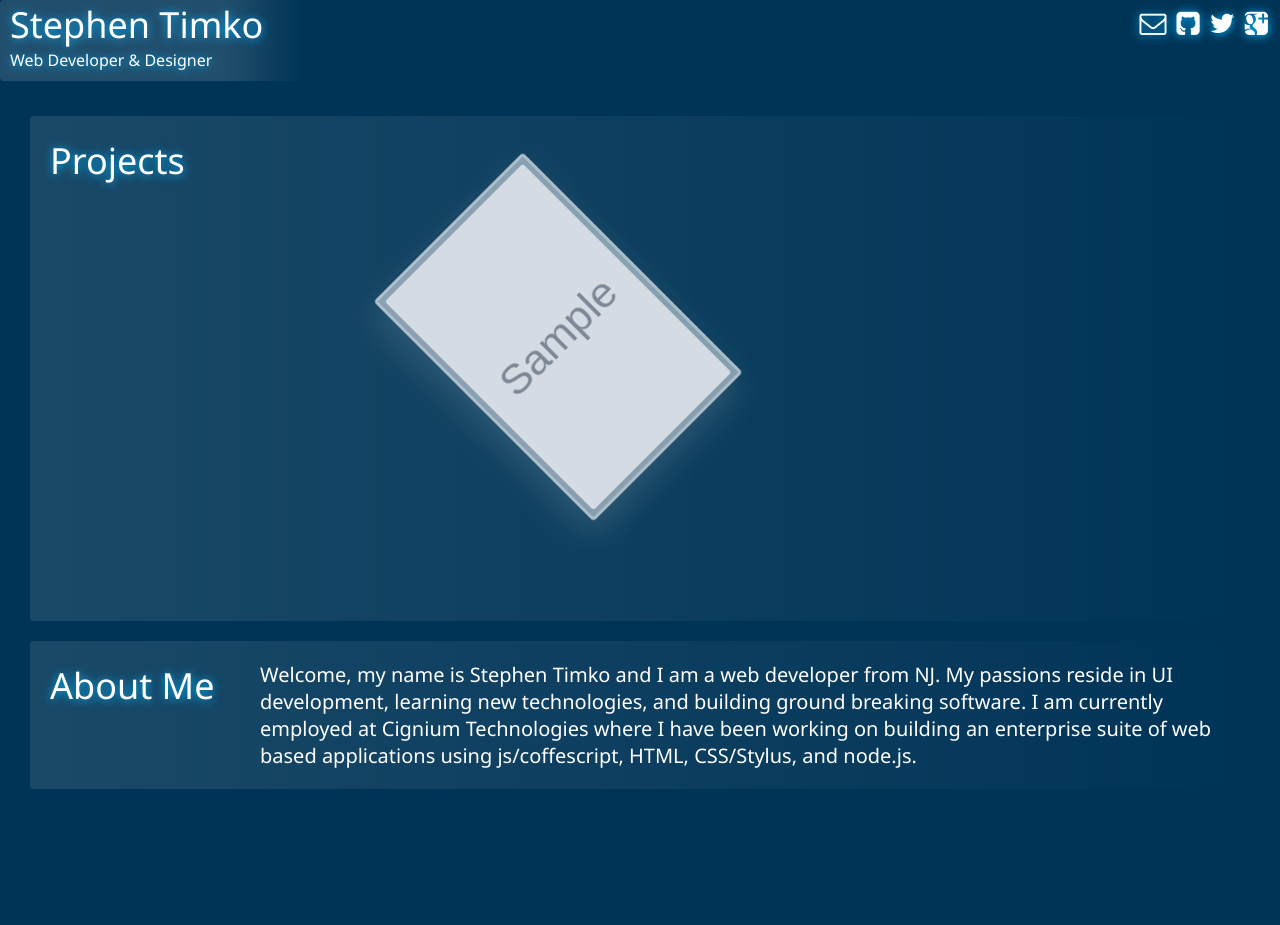
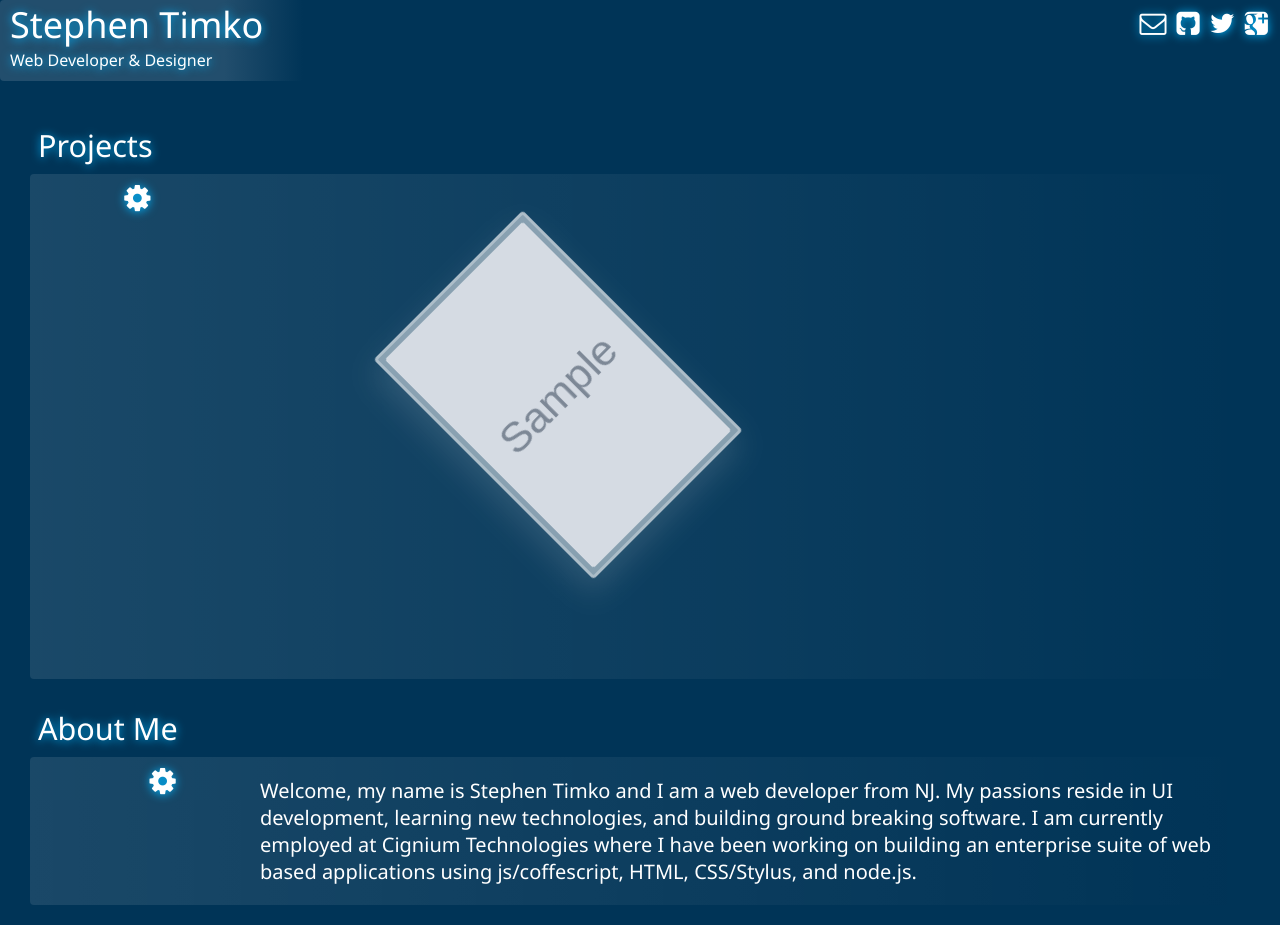
Before and after one commit to stimko/stephentimko, a Node server app: page / in a window 1280 px wide. Before the commit the page ends 789 px from the top, so only its background shows below. Run offline with Node 20, Linux system fonts and the light colour scheme; tables that the repository leaves empty hold one stand-in row (values such as "Sample post"); grey boxes marked "Sample" are stand-in pictures; some libraries are stand-ins or nearby versions.

Commit message:
pollution global

```diff
--- a/public/stylesheets/style.css
+++ b/public/stylesheets/style.css
@@ -4,7 +4,7 @@ ol,ul{list-style:none}
 table{border-collapse:separate;border-spacing:0;vertical-align:middle}
 caption,th,td{text-align:left;font-weight:normal;vertical-align:middle}
 a img{border:none}
-html,body{height:100%;color:#fff;position:relative;font:18px 'Segoe UI',serif;background:#003457;-webkit-perspective:1600;-moz-perspective:1600;-ms-perspective:1600;perspective:1600}
+html,body{height:100%;color:#fff;font:18px 'Segoe UI',serif;background:#003457;-webkit-perspective:1600;-moz-perspective:1600;-ms-perspective:1600;perspective:1600}
 body{overflow-x:hidden}
 .section{-webkit-border-radius:4px;border-radius:4px;margin-bottom:20px;background:-webkit-gradient(linear, left top, right top, color-stop(0, rgba(255,255,255,0.1)), color-stop(1, rgba(255,255,255,0)));background:-webkit-linear-gradient(left, rgba(255,255,255,0.1) 0%, rgba(255,255,255,0) 100%);background:-moz-linear-gradient(left, rgba(255,255,255,0.1) 0%, rgba(255,255,255,0) 100%);background:-o-linear-gradient(left, rgba(255,255,255,0.1) 0%, rgba(255,255,255,0) 100%);background:-ms-linear-gradient(left, rgba(255,255,255,0.1) 0%, rgba(255,255,255,0) 100%);background:linear-gradient(left, rgba(255,255,255,0.1) 0%, rgba(255,255,255,0) 100%)}
 .content{overflow-x:hidden;padding:116px 30px 0 30px}
@@ -13,7 +13,8 @@ body{overflow-x:hidden}
 #about{font-size:20px;padding:20px 20px 20px 230px}
 h1{color:#fff;font-size:2em}
 ul li{list-style-type:none}
-.section-header{padding:20px;float:left;font-size:2em;text-shadow:0 1px 10px #00b7ff}
+.section-header{padding:8px;font-size:1.7em;text-shadow:0 1px 10px #00b7ff;position:relative;display:inline-block;}
+.section-header::after{font-family:FontAwesome;content:'\F013';position:absolute;bottom:-40px;right:10px}
 .social{padding:4px 7px;position:fixed;-webkit-border-radius:38px;border-radius:38px;font-size:1.5em;right:0;}
 .social i{color:#fff;text-shadow:0 1px 10px #00b7ff;padding:5px}
 #projects{padding:105px 400px 0 400px;height:400px;}
@@ -24,10 +25,10 @@ ul li{list-style-type:none}
 #projects #projects-list li .face .inner{background:#fff;width:100%;height:100%;-webkit-border-radius:4px;border-radius:4px;}
 #projects #projects-list li .face .inner > label{padding:5px}
 #projects #projects-list li .face.back{-webkit-transform:rotateY(180deg);-moz-transform:rotateY(180deg);-o-transform:rotateY(180deg);-ms-transform:rotateY(180deg);transform:rotateY(180deg);}
-#projects #projects-list li .face.back .project-name{padding:5px;color:#003457;font-size:20px;display:block;position:relative;width:164px;}
+#projects #projects-list li .face.back .project-name{padding:5px;color:#003457;font-size:19px;display:block;position:relative;width:164px;}
 #projects #projects-list li .face.back .project-name:hover{text-decoration:underline}
 #projects #projects-list li .face.back .project-name::before{content:'';background:-webkit-gradient(linear, left top, right top, color-stop(0, #ccc), color-stop(1, rgba(245,245,245,0)));background:-webkit-linear-gradient(left, #ccc 0%, rgba(245,245,245,0) 100%);background:-moz-linear-gradient(left, #ccc 0%, rgba(245,245,245,0) 100%);background:-o-linear-gradient(left, #ccc 0%, rgba(245,245,245,0) 100%);background:-ms-linear-gradient(left, #ccc 0%, rgba(245,245,245,0) 100%);background:linear-gradient(left, #ccc 0%, rgba(245,245,245,0) 100%);position:absolute;left:0;bottom:-2px;width:100%;height:4px}
-#projects #projects-list li .face.back .close{color:#003457;padding:5px;position:absolute;top:5px;right:5px;cursor:pointer;font-size:20px}
+#projects #projects-list li .face.back .close{color:#00548d;padding:5px;position:absolute;top:5px;right:5px;cursor:pointer;font-size:20px}
 #projects #projects-list li .face.back .technology{font-size:14px;padding:5px;}
 #projects #projects-list li .face.back .technology .tech{color:#fff;-webkit-border-radius:4px;border-radius:4px;padding:3px;float:left;margin:5px 5px 0 0;}
 #projects #projects-list li .face.back .technology .tech.Actionscript{background:#f00}
--- a/public/stylesheets/style.styl
+++ b/public/stylesheets/style.styl
@@ -9,7 +9,6 @@ html
 body
   height 100%
   color white
-  position relative
   font 18px 'Segoe UI', serif
   background #003457
   perspective 1600
@@ -52,10 +51,17 @@ ul
     list-style-type: none
 
 .section-header
-  padding 20px
-  float:left
-  font-size 2em
+  padding 8px
+  font-size 1.7em
   text-shadow 0px 1px 10px rgba(0,183,255,1)
+  position relative
+  display inline-block
+  &::after
+    font-family FontAwesome
+    content: '\F013'
+    position absolute
+    bottom -40px
+    right 10px
 
 .social
   padding 4px 7px
@@ -104,7 +110,7 @@ ul
           .project-name
             padding 5px
             color #003457
-            font-size 20px
+            font-size 19px
             display block
             position relative
             width 164px
@@ -119,7 +125,7 @@ ul
               width 100%
               height 4px
           .close
-            color #003457
+            color #00548D
             padding 5px
             position absolute
             top 5px
--- a/views/projects.jade
+++ b/views/projects.jade
@@ -10,7 +10,7 @@ h2.section-header Projects
 				.face.back
 					.inner
 						a.project-name(href= project.url)= project.name
-						i.icon-remove-circle.close
+						i.icon-remove.close
 						.technology
 							each tech in project.technology
 								.tech(class= tech)= tech
```
Also changed, not shown: public/javascripts/main.js (+18 -12 lines), public/images/productcomposer.PNG (added).
